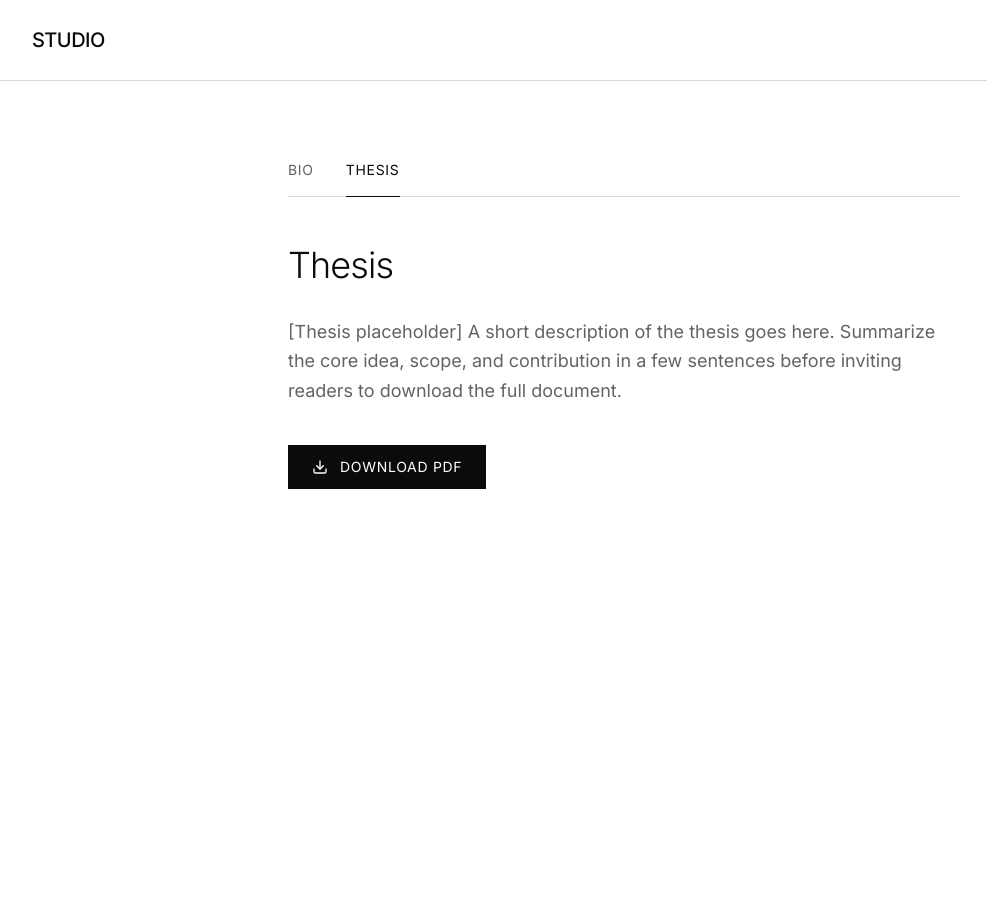
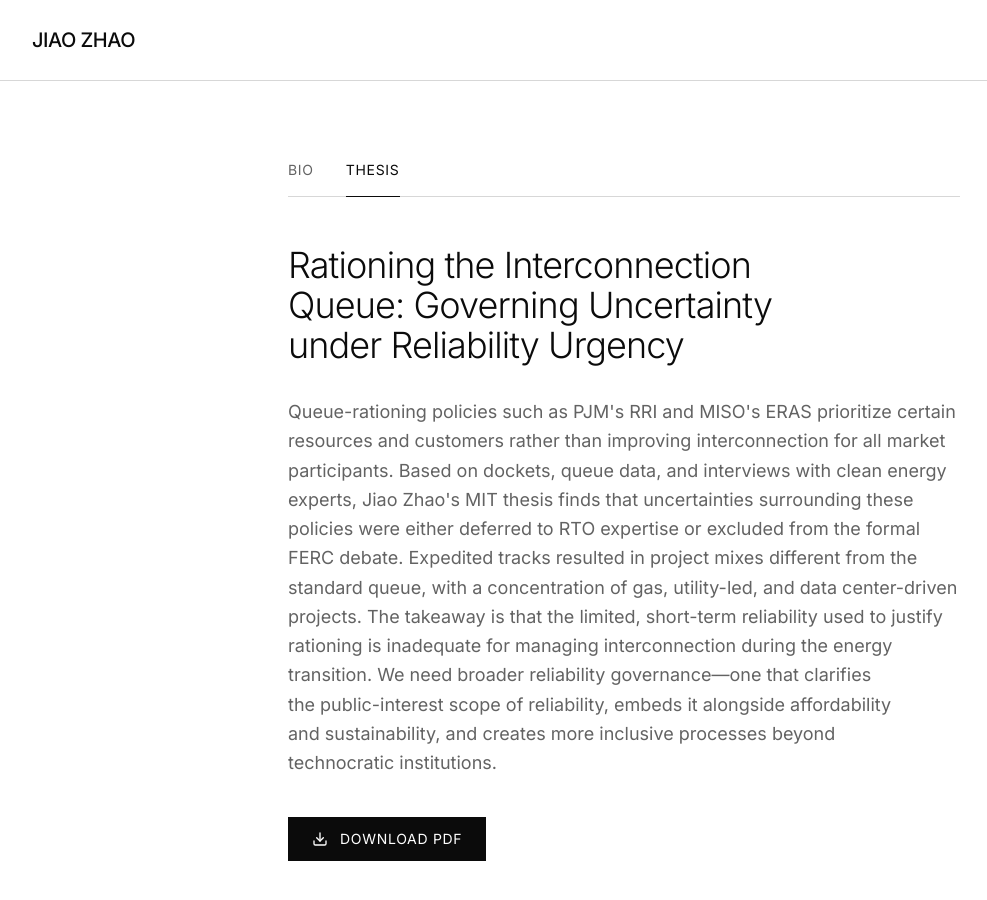
Before and after one commit to Jiaoz17/sim-personal-web, a Next.js app: page / in a window 1280 px wide. Both pictures are taken after a click on the button "THESIS". Shown: the top 900 px of the page, without its empty margins (16-1003 px from the left). Before the commit the page ends 800 px from the top, so only its background shows below. Built offline with nearby package versions, Linux system fonts and the light colour scheme.

Commit message:
feat: update header and profile tabs with new branding and details\n\nUpdated header title to "JIAO ZHAO" and refined profile tabs content

```diff
--- a/components/header.tsx
+++ b/components/header.tsx
@@ -4,7 +4,7 @@ export function Header() {
       <div className="container mx-auto px-6 lg:px-12">
         <div className="flex items-center h-20">
           <div className="text-xl font-medium tracking-tight">
-            STUDIO
+            JIAO ZHAO
           </div>
         </div>
       </div>
--- a/components/profile-tabs.tsx
+++ b/components/profile-tabs.tsx
@@ -38,15 +38,13 @@ export function ProfileTabs() {
         {active === 'bio' && (
           <div className="animate-in fade-in duration-300">
             <h1 className="text-3xl md:text-4xl font-light tracking-tight mb-8 text-balance">
-              Introduction
+              Bio
             </h1>
             <p className="text-lg text-muted-foreground leading-relaxed text-pretty">
-              [Bio placeholder] Lorem ipsum dolor sit amet, consectetur adipiscing elit.
-              Praesent fermentum, nisi vitae aliquet tincidunt, nunc nisl ultricies nunc,
-              vitae aliquet nisl nunc vitae nisl. Sed euismod, nisi vitae aliquet tincidunt,
-              nunc nisl ultricies nunc, vitae aliquet nisl nunc vitae nisl. Donec sit amet
-              urna eget mauris venenatis tincidunt. Curabitur in sapien vitae sem volutpat
-              consequat. Replace this paragraph with your own introduction.
+              Jiao Zhao is a recent MIT Master of City Planning graduate who focuses on grid
+              policy, infrastructure siting, and local energy and climate planning. Drawing on
+              data analytics, community engagement, and design thinking, she is passionate
+              about advancing an equitable energy transition.
             </p>
           </div>
         )}
@@ -54,12 +52,21 @@ export function ProfileTabs() {
         {active === 'thesis' && (
           <div className="animate-in fade-in duration-300">
             <h1 className="text-3xl md:text-4xl font-light tracking-tight mb-8 text-balance">
-              Thesis
+              Rationing the Interconnection Queue: Governing Uncertainty under Reliability Urgency
             </h1>
             <p className="text-lg text-muted-foreground leading-relaxed text-pretty mb-10">
-              [Thesis placeholder] A short description of the thesis goes here. Summarize the
-              core idea, scope, and contribution in a few sentences before inviting readers to
-              download the full document.
+              Queue-rationing policies such as PJM&apos;s RRI and MISO&apos;s ERAS prioritize
+              certain resources and customers rather than improving interconnection for all
+              market participants. Based on dockets, queue data, and interviews with clean
+              energy experts, Jiao Zhao&apos;s MIT thesis finds that uncertainties surrounding
+              these policies were either deferred to RTO expertise or excluded from the formal
+              FERC debate. Expedited tracks resulted in project mixes different from the
+              standard queue, with a concentration of gas, utility-led, and data center-driven
+              projects. The takeaway is that the limited, short-term reliability used to justify
+              rationing is inadequate for managing interconnection during the energy transition.
+              We need broader reliability governance&mdash;one that clarifies the public-interest
+              scope of reliability, embeds it alongside affordability and sustainability, and
+              creates more inclusive processes beyond technocratic institutions.
             </p>
             <a
               href="/thesis.pdf"
```
